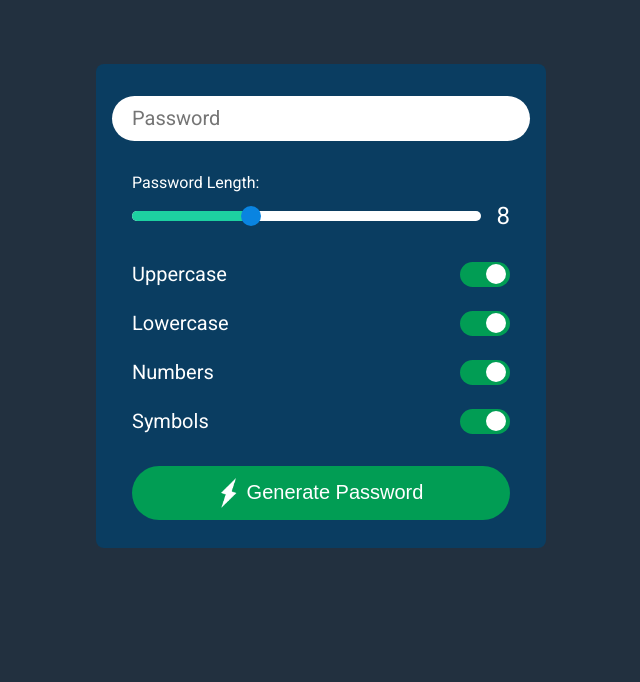
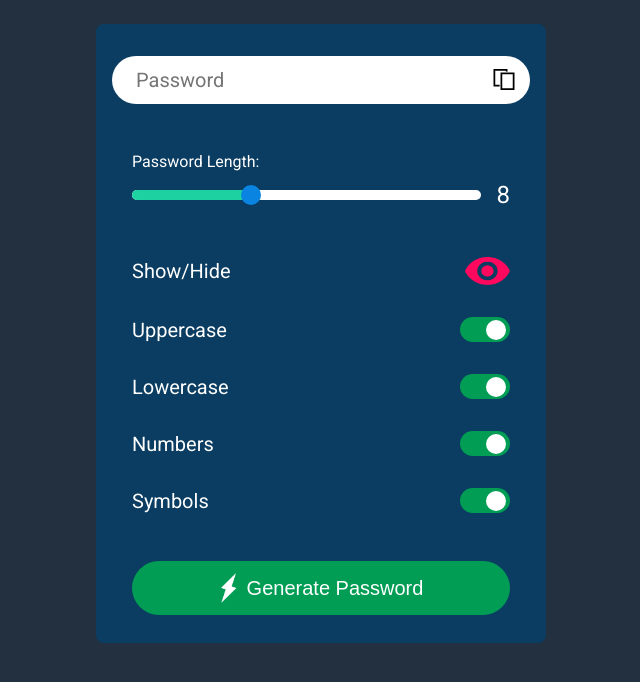
Before and after one commit to pratikkw/Random-Password-Generator-main, a plain HTML site: page index.html in a window 1280 px wide. Shown: the whole page, without its empty margins (319-959 px from the left). Drawn offline with nearby package versions, Linux system fonts and the light colour scheme.

Commit message:
adding new feature
1. Show/Hide password
2. Copy and Past

```diff
--- a/index.html
+++ b/index.html
@@ -13,11 +13,21 @@
       href="https://fonts.googleapis.com/css2?family=Roboto:wght@100;300;400;500;700;900&display=swap"
       rel="stylesheet"
     />
+
+    <!-- Icons -->
+    <link
+      rel="stylesheet"
+      href="https://maxst.icons8.com/vue-static/landings/line-awesome/line-awesome/1.3.0/css/line-awesome.min.css"
+    />
   </head>
   <body>
     <main class="main grid">
-      <div class="display_password">
+      <div class="display_password flex">
         <input type="text" class="display_pass_field" placeholder="Password" />
+
+        <div class="icons">
+          <i class="lar la-copy icon copy-icon"></i>
+        </div>
       </div>
 
       <div class="len_password grid">
@@ -32,6 +42,14 @@
       </div>
 
       <ul class="options grid">
+        <li class="option flex">
+          <h2 class="secondary-title">Show/Hide</h2>
+
+          <div class="flex">
+            <img src="eye-open.png" class="eye-icon" alt="eye" />
+          </div>
+        </li>
+
         <!-- Option 1 -->
         <li class="option flex">
           <h2 class="secondary-title">Uppercase</h2>
--- a/script.js
+++ b/script.js
@@ -6,6 +6,8 @@ const progressBar = document.querySelector(".progressbar");
 const currentLen = document.querySelector(".current_len");
 const generateBtn = document.querySelector(".gen_btn");
 const option = document.querySelectorAll(".check");
+const copyPassword = document.querySelector(".copy-icon");
+const eyeOpen = document.querySelector(".eye-icon");
 const clickySound = new Audio("toggle-btn.mp3");
 
 // Our Variables:-
@@ -75,3 +77,22 @@ generateBtn.addEventListener("click", function () {
   let storePass = generatePass(+slider.value, mixVari);
   displayPass.value = storePass;
 });
+
+// Copy Password:-
+copyPassword.addEventListener("click", function () {
+  displayPass.select();
+  displayPass.setSelectionRange(0, 99999);
+
+  navigator.clipboard.writeText(displayPass.value);
+});
+
+// Show/Hide Password:-
+eyeOpen.addEventListener("click", function () {
+  if (displayPass.type === "text") {
+    displayPass.type = "password";
+    eyeOpen.src = "eye-close.png";
+  } else {
+    displayPass.type = "text";
+    eyeOpen.src = "eye-open.png";
+  }
+});
--- a/style.css
+++ b/style.css
@@ -72,21 +72,35 @@ body {
   gap: 2.5rem;
 
   margin-inline: 1rem;
-  margin-top: 4rem;
+  margin-top: 1.5rem;
 }
 
 /* Display Password */
+.display_password {
+  gap: 0;
+  align-items: center;
+  justify-content: center;
+
+  background-color: var(--white-clr);
+  border-radius: 100px;
+  padding: 0.5rem 0.75rem;
+}
+
 .display_pass_field {
   width: 100%;
-  border-radius: 100px;
 
   font-size: 1.25rem;
   color: var(--black-clr);
-  padding: 0.65rem 1.25rem;
+  padding: 0.25rem 0.75rem;
 }
 
 .display_pass_field::placeholder {
   font-size: 1.25rem;
+}
+
+.icon {
+  font-size: 1.75rem;
+  color: var(--black-clr);
 }
 
 /* ----------------------------- */
@@ -150,8 +164,14 @@ body {
   font-weight: 400;
 }
 
+.eye-icon {
+  width: 2.8125rem;
+  height: 1.75rem;
+}
+
 .option {
   justify-content: space-between;
+  align-items: center;
 }
 
 .toggle_btn {
@@ -229,11 +249,11 @@ body {
   }
 
   .main {
-    gap: 2rem;
+    gap: 3rem;
   }
 
   .options {
-    gap: 1.5rem;
+    gap: 2rem;
   }
 
   .secondary-title {
```
Also changed, not shown: eye-close.png (added), eye-open-2.svg (added), eye-open.png (added).
